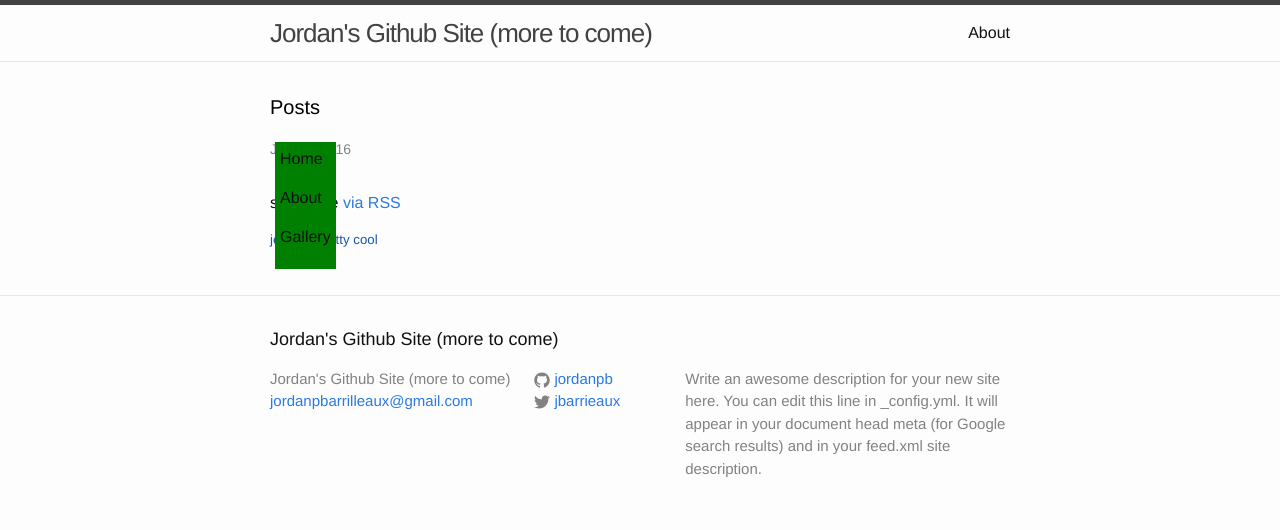
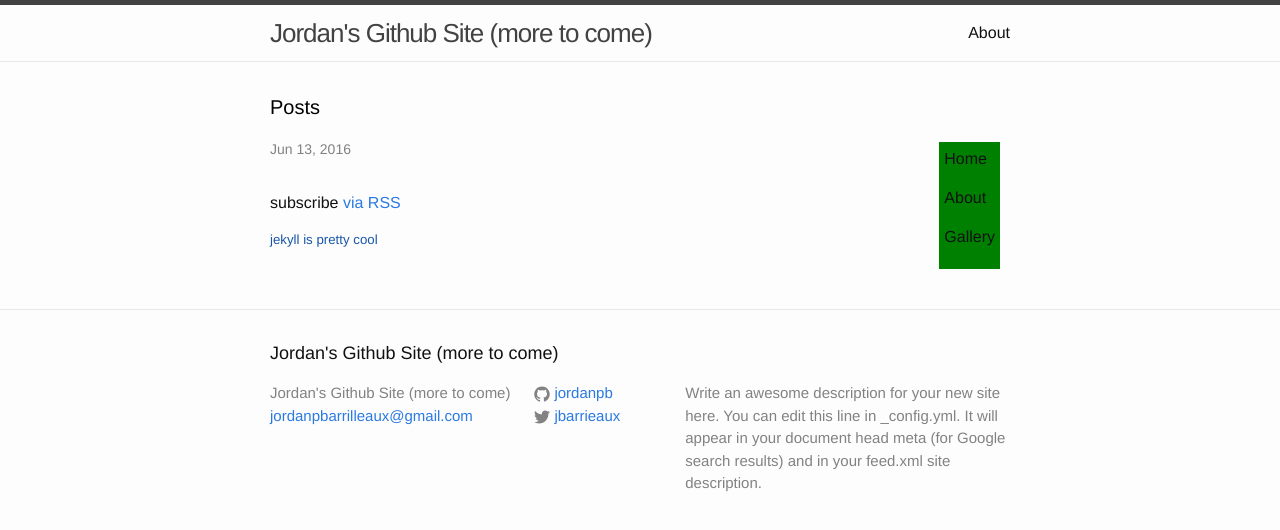
Before and after one commit to Jordanpb/codeacademyTest, a Jekyll site: the page built from index.html, in a window 1280 px wide. Shown: the top 530 px of the page. Built offline with Jekyll 4.4.1, drawn with Linux system fonts in a browser that asks for light colours.

Commit message:
Update _layout.scss

```diff
--- a/_sass/_layout.scss
+++ b/_sass/_layout.scss
@@ -26,10 +26,10 @@
 #dropdown-menu{
     border-width: 3px dotted red;
     background-color: green;
-    position: fixed;
     padding: 5px 5px 5px 5px;
     margin: 5px 10px 10px 5px;
     clear: both;
+    float: right;
 
 }
 #dropdown-menu p:hover{
```
